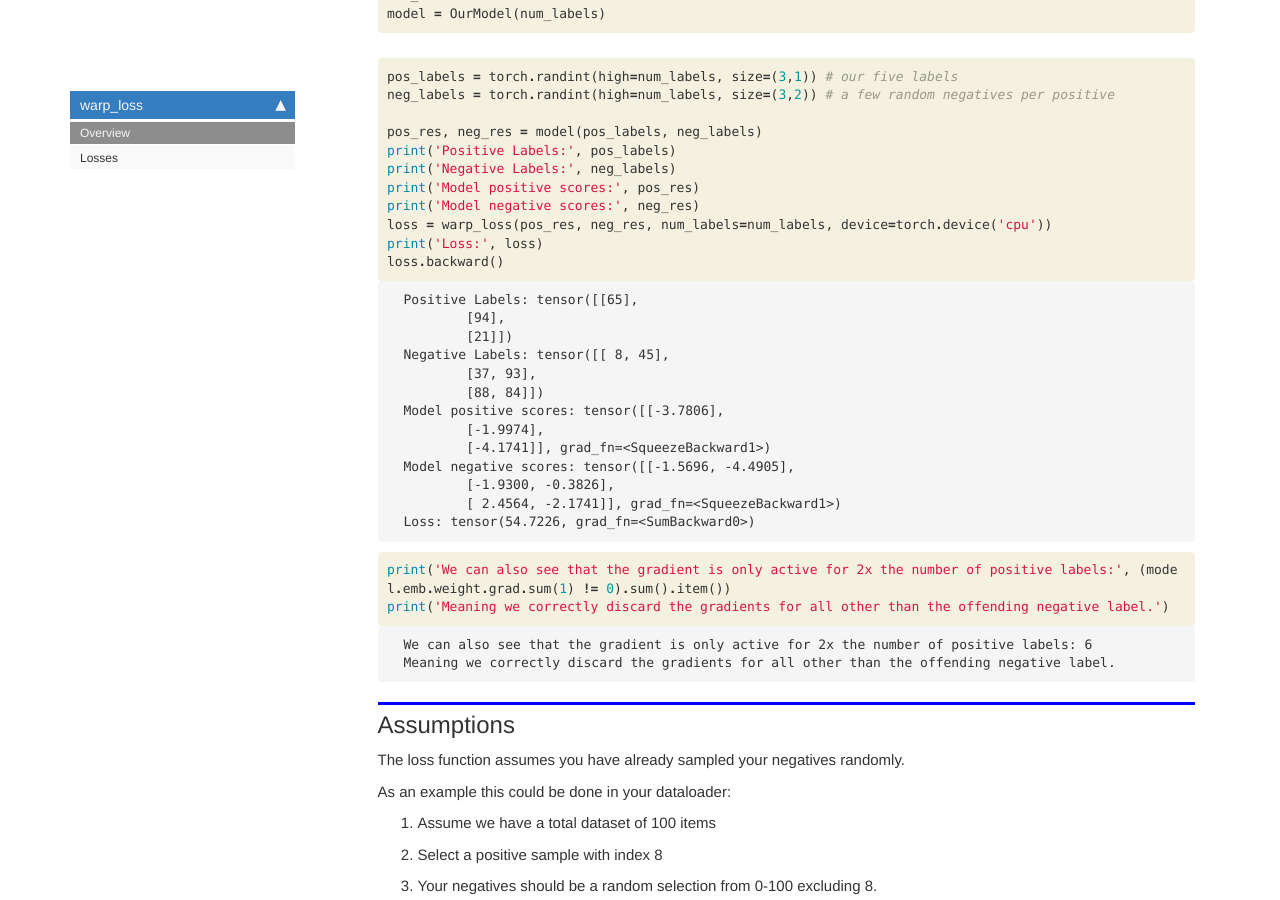
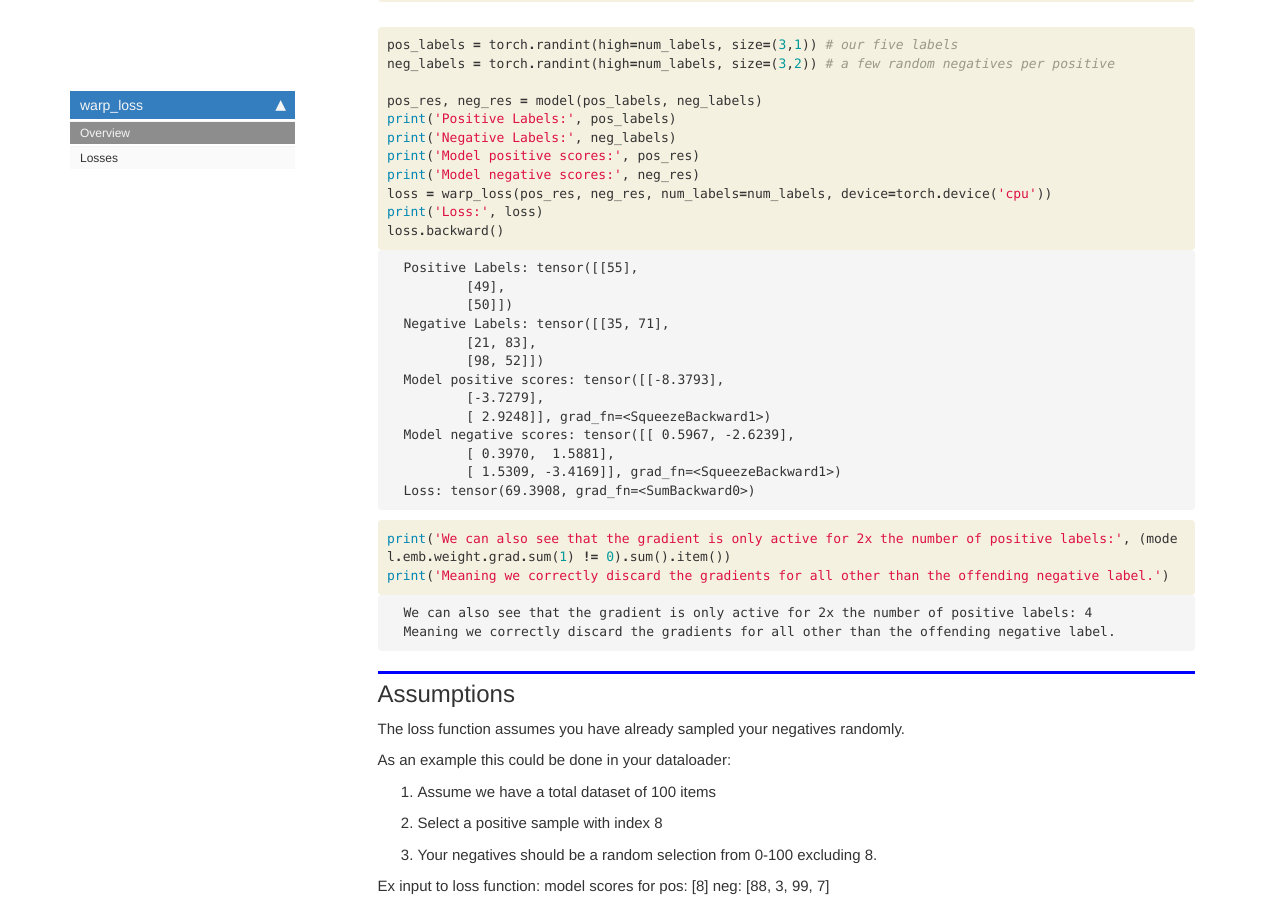
Before and after one commit to NegatioN/WARP-Pytorch, a Jekyll site: the page built from docs/index.html, in a window 1280 px wide and 900 px high, scrolled down 1198 px. Built offline with Jekyll 4.4.1, drawn with Linux system fonts in a browser that asks for light colours; nearby versions of some CDN libraries; comment, search, counter and statistics services are not loaded; some of the changed text lies outside the part shown.

Commit message:
remove redundancy in docs

```diff
--- a/docs/index.html
+++ b/docs/index.html
@@ -122,19 +121,19 @@ and allows us to adjust weights of the network accordingly.</p>
 <div class="output_area">
 
 <div class="output_subarea output_stream output_stdout output_text">
-<pre>Positive Labels: tensor([[65],
-        [94],
-        [21]])
-Negative Labels: tensor([[ 8, 45],
-        [37, 93],
-        [88, 84]])
-Model positive scores: tensor([[-3.7806],
-        [-1.9974],
-        [-4.1741]], grad_fn=&lt;SqueezeBackward1&gt;)
-Model negative scores: tensor([[-1.5696, -4.4905],
-        [-1.9300, -0.3826],
-        [ 2.4564, -2.1741]], grad_fn=&lt;SqueezeBackward1&gt;)
-Loss: tensor(54.7226, grad_fn=&lt;SumBackward0&gt;)
+<pre>Positive Labels: tensor([[55],
+        [49],
+        [50]])
+Negative Labels: tensor([[35, 71],
+        [21, 83],
+        [98, 52]])
+Model positive scores: tensor([[-8.3793],
+        [-3.7279],
+        [ 2.9248]], grad_fn=&lt;SqueezeBackward1&gt;)
+Model negative scores: tensor([[ 0.5967, -2.6239],
+        [ 0.3970,  1.5881],
+        [ 1.5309, -3.4169]], grad_fn=&lt;SqueezeBackward1&gt;)
+Loss: tensor(69.3908, grad_fn=&lt;SumBackward0&gt;)
 </pre>
 </div>
 </div>
@@ -162,7 +161,7 @@ Loss: tensor(54.7226, grad_fn=&lt;SumBackward0&gt;)
 <div class="output_area">
 
 <div class="output_subarea output_stream output_stdout output_text">
-<pre>We can also see that the gradient is only active for 2x the number of positive labels: 6
+<pre>We can also see that the gradient is only active for 2x the number of positive labels: 4
 Meaning we correctly discard the gradients for all other than the offending negative label.
 </pre>
 </div>
```
Also changed, not shown: other parts of docs/index.html (+0 -1 lines), README.md, 1 other file.
